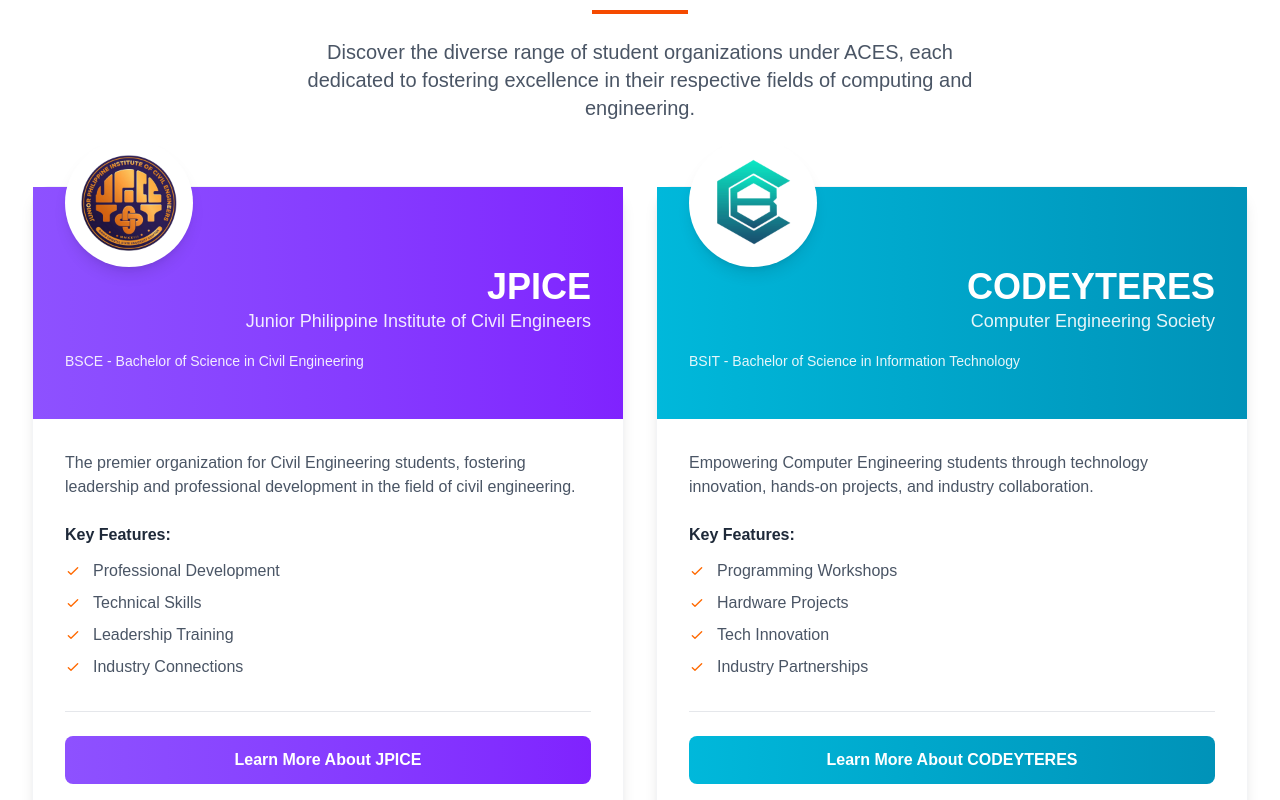
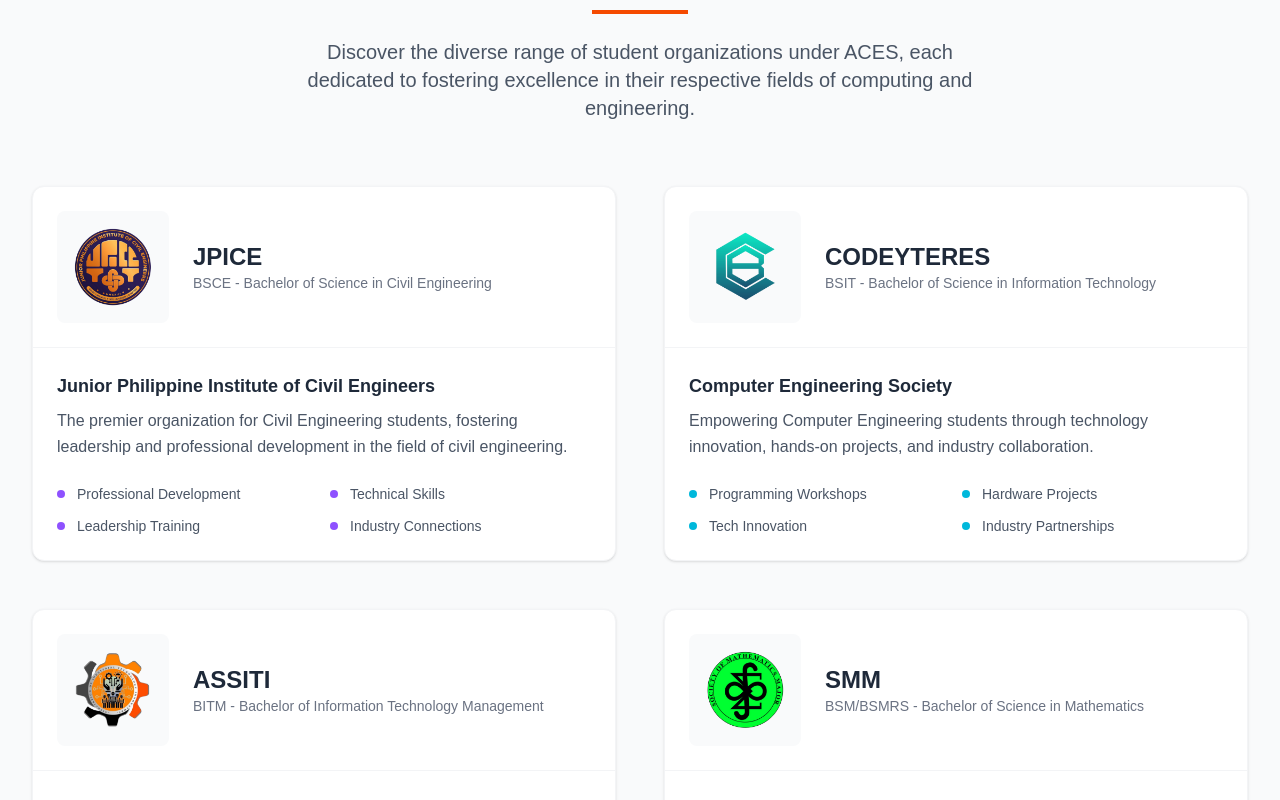
Before and after one commit to JustRob12/acesofficial, a Next.js app in the folder client/: page / in a window 1280 px wide. Shown: the part 1480-2280 px from the top of the page. Built offline with nearby package versions, Linux system fonts and the light colour scheme.

Commit message:
Remove "Learn More" buttons from Home and Officers pages, update organization section styles, and modify contact information details.

```diff
--- a/client/src/app/officers/page.tsx
+++ b/client/src/app/officers/page.tsx
@@ -414,9 +414,6 @@
             <button className="bg-orange-600 text-white px-8 py-4 rounded-lg text-lg font-semibold hover:bg-orange-700 transition-all transform hover:scale-105 animate-glow">
               Apply for Position
             </button>
-            <button className="border-2 border-orange-600 text-orange-600 px-8 py-4 rounded-lg text-lg font-semibold hover:bg-orange-600 hover:text-white transition-all transform hover:scale-105">
-              Learn More
-            </button>
           </div>
         </div>
       </section>
--- a/client/src/app/page.tsx
+++ b/client/src/app/page.tsx
@@ -192,9 +192,6 @@
             <Link href="/join" className="bg-orange-600 text-white px-8 py-4 rounded-lg text-lg font-semibold hover:bg-orange-700 transition-all transform hover:scale-105 animate-glow inline-block">
               Join ACES
             </Link>
-            <button className="border-2 border-orange-600 text-orange-600 px-8 py-4 rounded-lg text-lg font-semibold hover:bg-orange-600 hover:text-white transition-all transform hover:scale-105">
-              Learn More
-            </button>
           </div>
         </div>
       </section>
@@ -242,7 +239,7 @@
       </section>
 
       {/* Organizations Section */}
-      <section id="organizations" className="py-20 bg-white">
+      <section id="organizations" className="py-20 bg-gray-50">
         <div className="max-w-7xl mx-auto px-4 sm:px-6 lg:px-8">
           <div className="text-center mb-16">
             <h2 className="text-4xl font-bold text-gray-800 mb-4">Our Organizations</h2>
@@ -252,7 +249,7 @@
             </p>
           </div>
 
-          <div className="grid md:grid-cols-2 gap-8">
+          <div className="grid lg:grid-cols-2 gap-12">
             {(() => {
               const organizations = [
                 {
@@ -260,7 +257,7 @@
                   fullName: "Junior Philippine Institute of Civil Engineers",
                   description: "The premier organization for Civil Engineering students, fostering leadership and professional development in the field of civil engineering.",
                   course: "BSCE - Bachelor of Science in Civil Engineering",
-                  color: "from-violet-500 to-violet-600",
+                  color: "violet",
                   logo: "/logos/jpice.png",
                   features: ["Professional Development", "Technical Skills", "Leadership Training", "Industry Connections"]
                 },
@@ -269,7 +266,7 @@
                   fullName: "Computer Engineering Society",
                   description: "Empowering Computer Engineering students through technology innovation, hands-on projects, and industry collaboration.",
                   course: "BSIT - Bachelor of Science in Information Technology",
-                  color: "from-cyan-500 to-cyan-600",
+                  color: "cyan",
                   logo: "/logos/codebyters.png",
                   features: ["Programming Workshops", "Hardware Projects", "Tech Innovation", "Industry Partnerships"]
                 },
@@ -278,7 +275,7 @@
                   fullName: "Association of Industrial Technology Innovators",
                   description: "Advancing industrial technology education and fostering a community of future technology innovators through practical learning and innovation.",
                   course: "BITM - Bachelor of Information Technology Management",
-                  color: "from-gray-500 to-gray-600",
+                  color: "gray",
                   logo: "/logos/assiti.png",
                   features: ["Industrial Technology", "Digital Solutions", "Business Technology", "Project Management"]
                 },
@@ -287,58 +284,49 @@
                   fullName: "Society of Mathematics Major",
                   description: "Building the future through mathematical innovation, analytical excellence, and mathematical leadership development.",
                   course: "BSM/BSMRS - Bachelor of Science in Mathematics",
-                  color: "from-green-500 to-green-600",
+                  color: "green",
                   logo: "/logos/smm.png",
                   features: ["Mathematical Analysis", "Statistical Modeling", "Research Projects", "Academic Excellence"]
                 }
               ];
 
               return organizations.map((org) => (
-                <div key={org.name} id={org.name.toLowerCase()} className="bg-white rounded-2xl shadow-lg hover:shadow-xl transition-all transform hover:-translate-y-2 overflow-visible relative border border-gray-100">
-                  {/* Logo overlapping the container */}
-                  <div className="absolute -top-12 left-8 z-10">
-                    <div className="w-32 h-32 bg-white rounded-full shadow-lg flex items-center justify-center">
+                <div key={org.name} id={org.name.toLowerCase()} className="bg-white rounded-xl shadow-sm hover:shadow-md transition-all duration-300 border border-gray-100 overflow-hidden">
+                  {/* Header with logo and title */}
+                  <div className="flex items-center p-6 border-b border-gray-100">
+                    <div className="w-28 h-28 bg-gray-50 rounded-lg flex items-center justify-center mr-6">
                       <Image
                         src={org.logo}
                         alt={`${org.name} Logo`}
-                        width={100}
-                        height={100}
+                        width={80}
+                        height={80}
                         className="object-contain"
                       />
                     </div>
+                    <div>
+                      <h3 className="text-2xl font-bold text-gray-800">{org.name}</h3>
+                      <p className="text-sm text-gray-500 font-medium">{org.course}</p>
+                    </div>
                   </div>
 
-                  <div className={`bg-gradient-to-r ${org.color} p-8 text-white pt-20`}>
-                    <div className="flex items-center justify-end mb-4">
-                      <div className="text-right">
-                        <h3 className="text-4xl font-bold">{org.name}</h3>
-                        <p className="text-lg opacity-90">{org.fullName}</p>
-                      </div>
-                    </div>
-                    <p className="text-sm opacity-90 mb-4">{org.course}</p>
-                  </div>
+                  {/* Content */}
+                  <div className="p-6">
+                    <h4 className="text-lg font-semibold text-gray-800 mb-2">{org.fullName}</h4>
+                    <p className="text-gray-600 mb-6 leading-relaxed">{org.description}</p>
 
-                  <div className="p-8">
-                    <p className="text-gray-600 mb-6">{org.description}</p>
-
-                    <div className="space-y-3">
-                      <h4 className="font-semibold text-gray-800 mb-3">Key Features:</h4>
-                      <ul className="space-y-2">
-                        {org.features.map((feature, featureIndex) => (
-                          <li key={featureIndex} className="flex items-center text-gray-600">
-                            <svg className="w-4 h-4 text-orange-500 mr-3 flex-shrink-0" fill="none" stroke="currentColor" viewBox="0 0 24 24">
-                              <path strokeLinecap="round" strokeLinejoin="round" strokeWidth={2} d="M5 13l4 4L19 7" />
-                            </svg>
-                            {feature}
-                          </li>
-                        ))}
-                      </ul>
-                    </div>
-
-                    <div className="mt-8 pt-6 border-t border-gray-200">
-                      <button className={`w-full bg-gradient-to-r ${org.color} text-white py-3 rounded-lg font-semibold hover:opacity-90 transition-opacity`}>
-                        Learn More About {org.name}
-                      </button>
+                    {/* Features */}
+                    <div className="grid grid-cols-2 gap-3">
+                      {org.features.map((feature, featureIndex) => (
+                        <div key={featureIndex} className="flex items-center text-sm text-gray-600">
+                          <div className={`w-2 h-2 rounded-full mr-3 flex-shrink-0 ${
+                            org.name === 'JPICE' ? 'bg-violet-500' :
+                            org.name === 'CODEYTERES' ? 'bg-cyan-500' :
+                            org.name === 'ASSITI' ? 'bg-gray-500' :
+                            org.name === 'SMM' ? 'bg-green-500' : 'bg-orange-500'
+                          }`}></div>
+                          {feature}
+                        </div>
+                      ))}
                     </div>
                   </div>
                 </div>
@@ -416,10 +404,10 @@
             <div className="w-24 h-1 bg-orange-600 mx-auto"></div>
           </div>
 
-          <div className="grid md:grid-cols-2 gap-12">
-            <div>
-              <h3 className="text-2xl font-semibold text-gray-800 mb-6">Contact Information</h3>
-              <div className="space-y-4">
+          <div className="flex justify-center">
+            <div className="max-w-md">
+              <h3 className="text-2xl font-semibold text-gray-800 mb-6 text-center">Contact Information</h3>
+              <div className="space-y-5">
                 <div className="flex items-center space-x-4">
                   <div className="w-12 h-12 bg-orange-100 rounded-full flex items-center justify-center">
                     <svg className="w-6 h-6 text-orange-600" fill="none" stroke="currentColor" viewBox="0 0 24 24">
@@ -440,7 +428,7 @@
                   </div>
                   <div>
                     <p className="font-semibold text-gray-800">Phone</p>
-                    <p className="text-gray-600">+1 (555) 123-4567</p>
+                    <p className="text-gray-600">09363288483</p>
                   </div>
                 </div>
 
@@ -453,13 +441,13 @@
                   </div>
                   <div>
                     <p className="font-semibold text-gray-800">Location</p>
-                    <p className="text-gray-600">Engineering Building, Room 301</p>
+                    <p className="text-gray-600">Extension Building, Second Floor</p>
                   </div>
                 </div>
               </div>
             </div>
 
-            <div>
+            {/* <div>
               <h3 className="text-2xl font-semibold text-gray-800 mb-6">Send us a Message</h3>
               <form className="space-y-4">
                 <div>
@@ -475,7 +463,7 @@
                   Send Message
                 </button>
               </form>
-            </div>
+            </div> */}
           </div>
         </div>
       </section>
```
